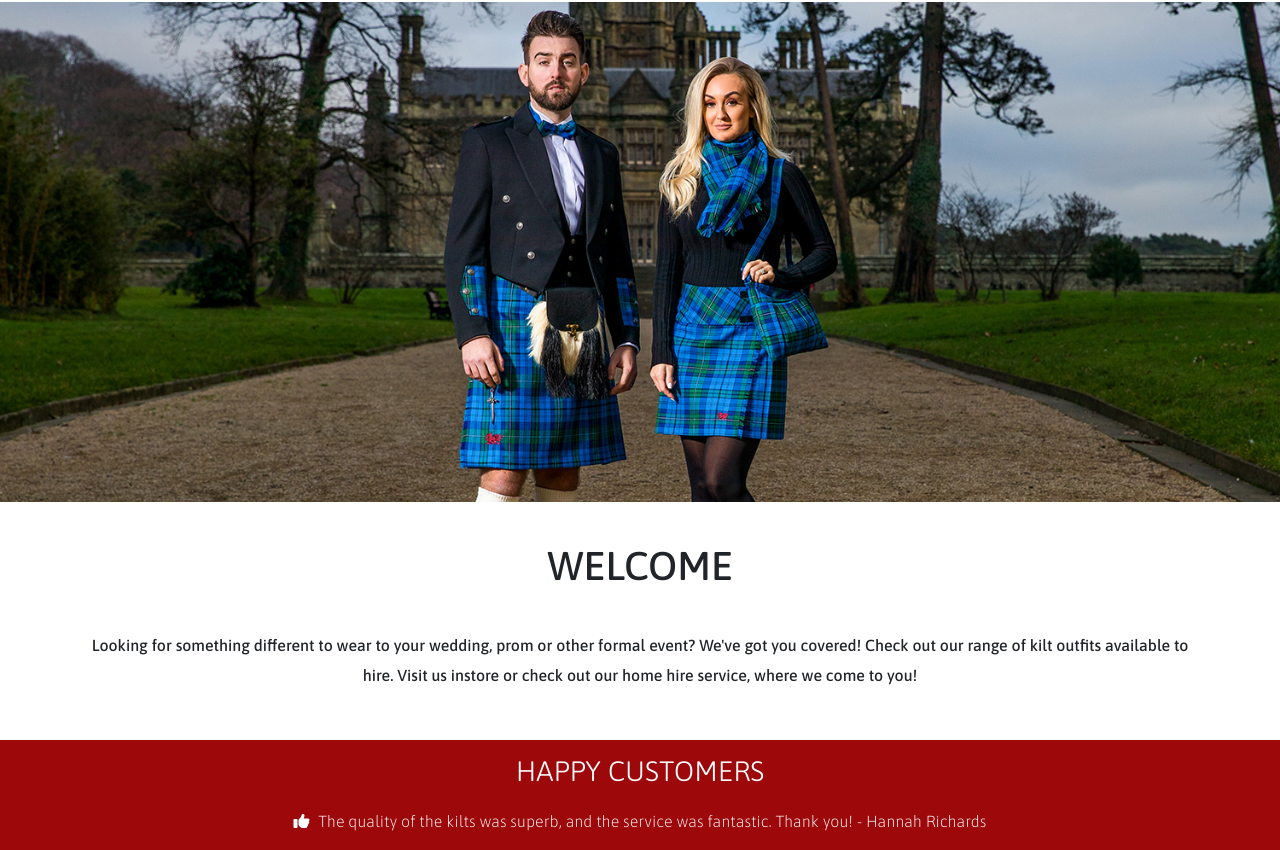
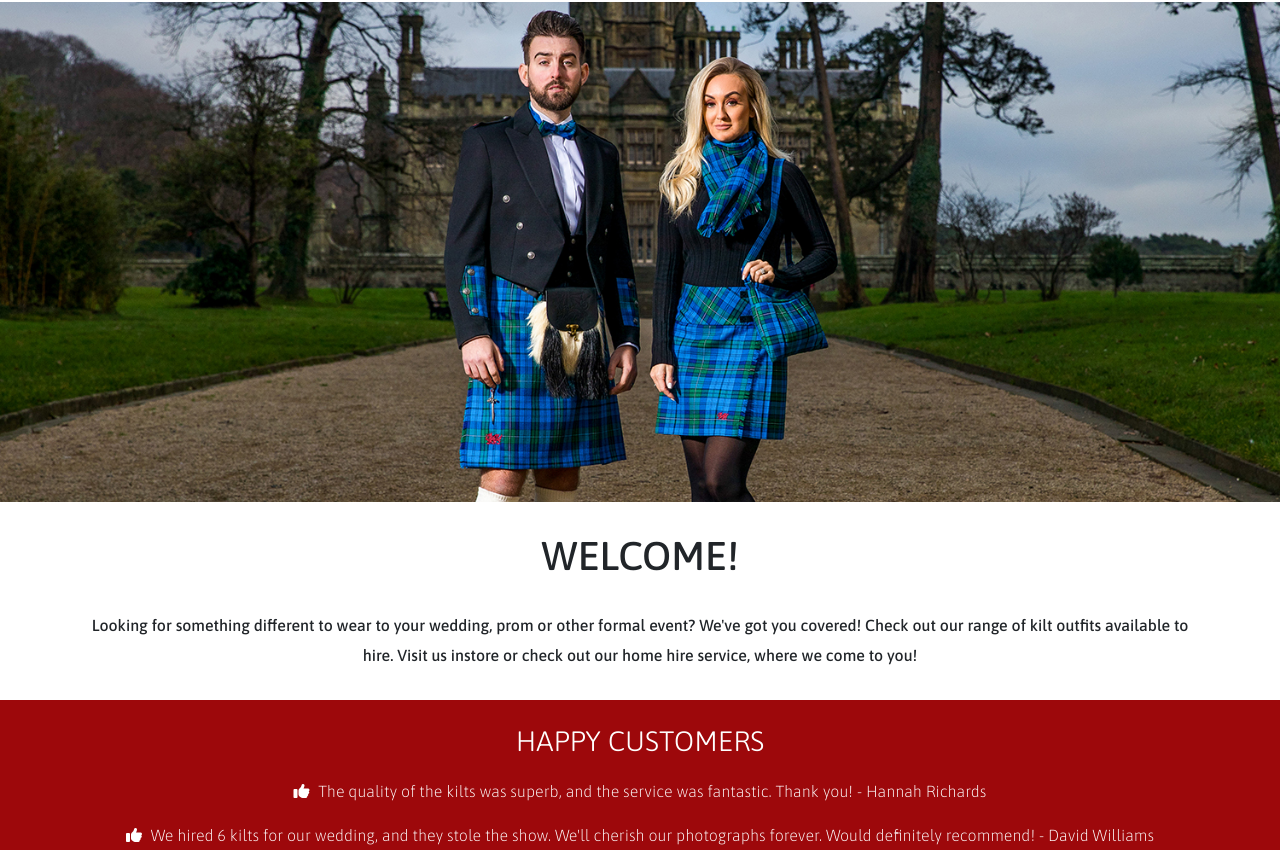
Before and after one commit to danielanthonycollins/wales-tartan-centres, a plain HTML site: page index.html in a window 1280 px wide. Shown: the part 88-938 px from the top of the page. Drawn offline with nearby package versions, Linux system fonts and the light colour scheme.

Commit message:
style: tidy up home page padding

```diff
--- a/assets/css/styles.css
+++ b/assets/css/styles.css
@@ -31,7 +31,7 @@ body {
 
 #home-heading {
     text-align: center;
-    margin: 40px 7vw;
+    margin: 30px 7vw;
     text-transform: uppercase;
 }
 
@@ -39,7 +39,7 @@ body {
     text-align: center;
     margin: 30px 7vw;
     line-height: 30px;
-    margin-bottom: 50px;
+    margin-bottom: 30px;
 }
 
 /*---- Customer Reviews ----*/
@@ -48,7 +48,7 @@ body {
     background-color: #9d080b;
     text-align: center;
     color: #fff;
-    padding-top: 15px;
+    padding-top: 25px;
     padding-bottom: 5px;
 }
 
--- a/index.html
+++ b/index.html
@@ -51,7 +51,7 @@
 
     <section>
         <div id="home-heading">
-            <h1>Welcome</h1>
+            <h1>Welcome!</h1>
         </div>
         <div id="home-heading-p">
             <p>Looking for something different to wear to your wedding, prom or other formal event? We've got you
```
